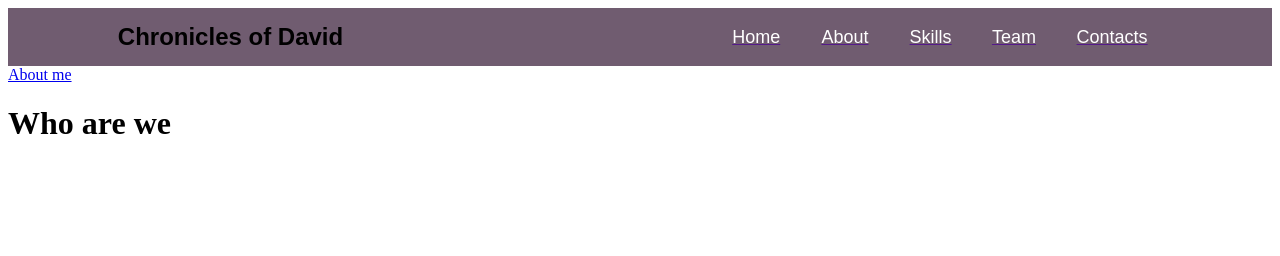
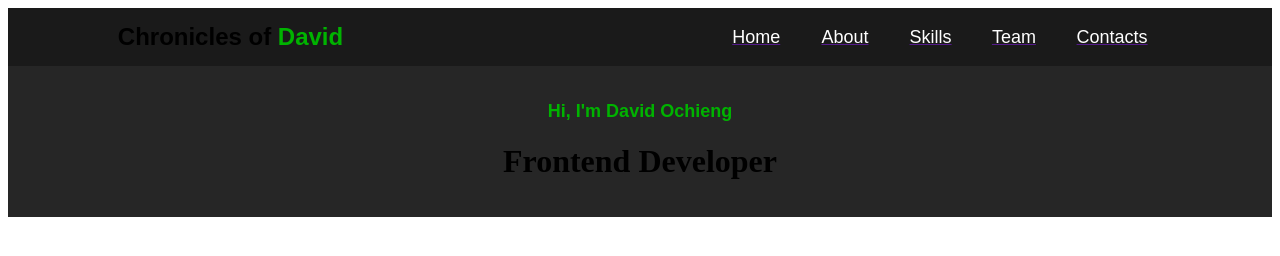
Before and after one commit to DevitoDbug/HTML-project1, a plain HTML site: page index.html in a window 1280 px wide. Drawn offline with Linux system fonts and the light colour scheme.

Commit message:
Initial work on the body

```diff
--- a/index.html
+++ b/index.html
@@ -5,15 +5,21 @@
     <meta http-equiv="X-UA-Compatible" content="IE=edge">
     <meta name="viewport" content="width=device-width, initial-scale=1.0">
     <title>Artlife.inc</title>
+</head>
     <body>
-        <table border="0" width = "100%" cellpadding = "0" cellspacing="0" bgcolor = "#705c70">
+        <table border="0" width = "100%" cellpadding = "0" cellspacing="0" bgcolor = "#1a1a1a">
             <tr>
                 <td>
                     <table border = "0" width = "85%" cellpadding = "15" cellspacing="0" align = "center">
                         <tr>
                             <td>
                                 <font face="arial" color = "black" size = 5>
-                                <strong>Chronicles of David</strong>
+                                <strong>
+                                    Chronicles of
+                                    <font face="arial" color = "#00b300" size = 5>
+                                    David
+                                    </font>
+                                </strong>
                                 </font>
                             </td>
                             <td width = "30%">&nbsp;</td>
@@ -47,15 +53,25 @@
                 </td>
             </tr>
         </table>
-    </body>
-</head>
 
-<body>
-    <div>
-        <a href = "about.html">About me</a>
-    </div>
-    <div>
-        <h1>Who are we</h1>
-    </div>
+    <table border="0" width = "100%" cellpadding = "0" cellspacing="0" bgcolor = "#262626">
+        <tr>
+            <td>
+                <table border = "0" width = "85%" cellpadding = "15" cellspacing="0" align = "center">
+                    <tr>
+                        <td align="center" valign ="middle">
+                            <h3>
+                                <font face="arial" color = "#00b300" size = 4>
+                                Hi, I'm David Ochieng
+                                </font>
+                            </h3>
+                            <h1>Frontend Developer</h1>
+                        </td>
+                    </tr>
+                </table>
+            </td>
+        </tr>
+    </table>
+
 </body>
 </html>
```
